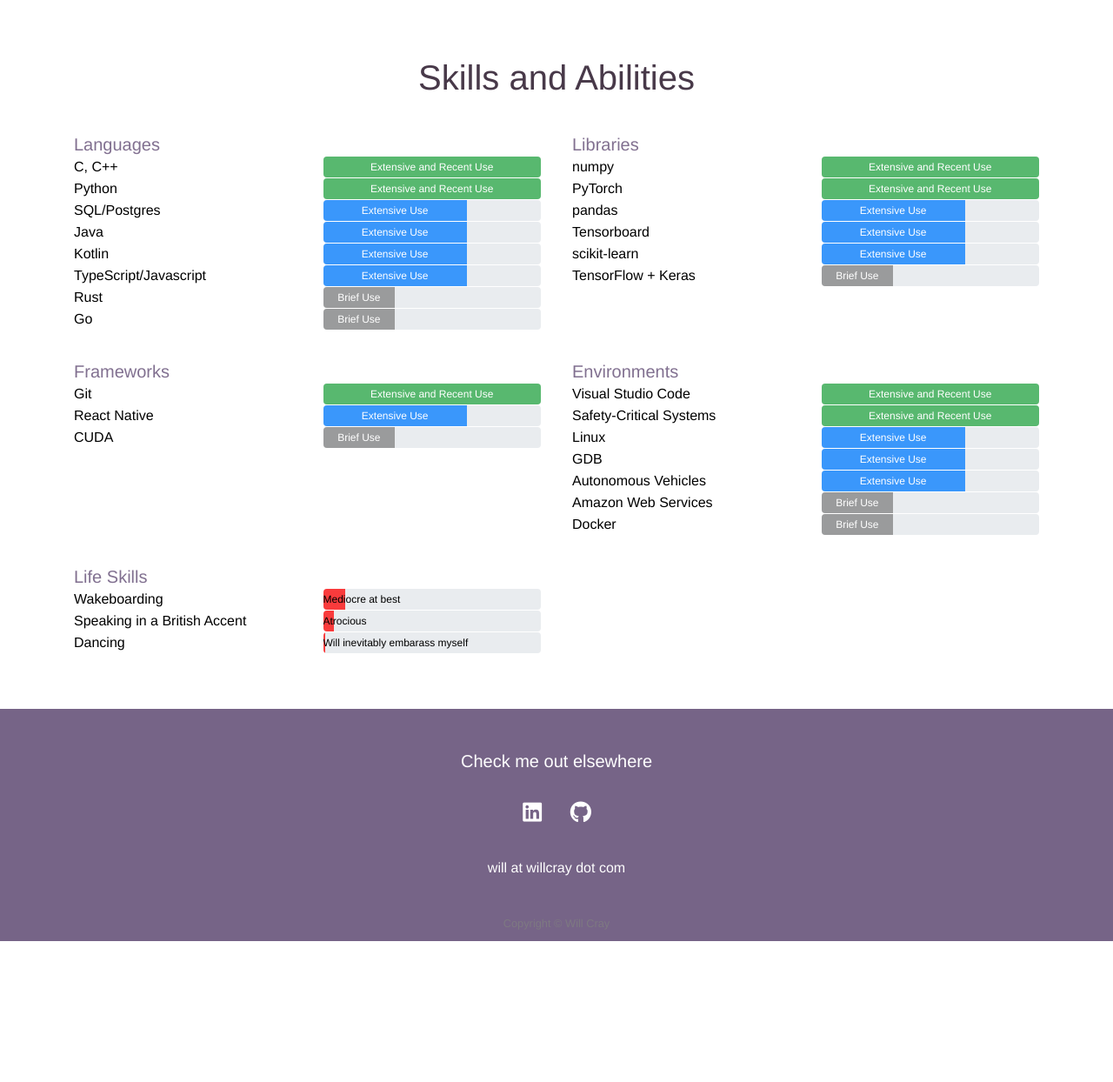
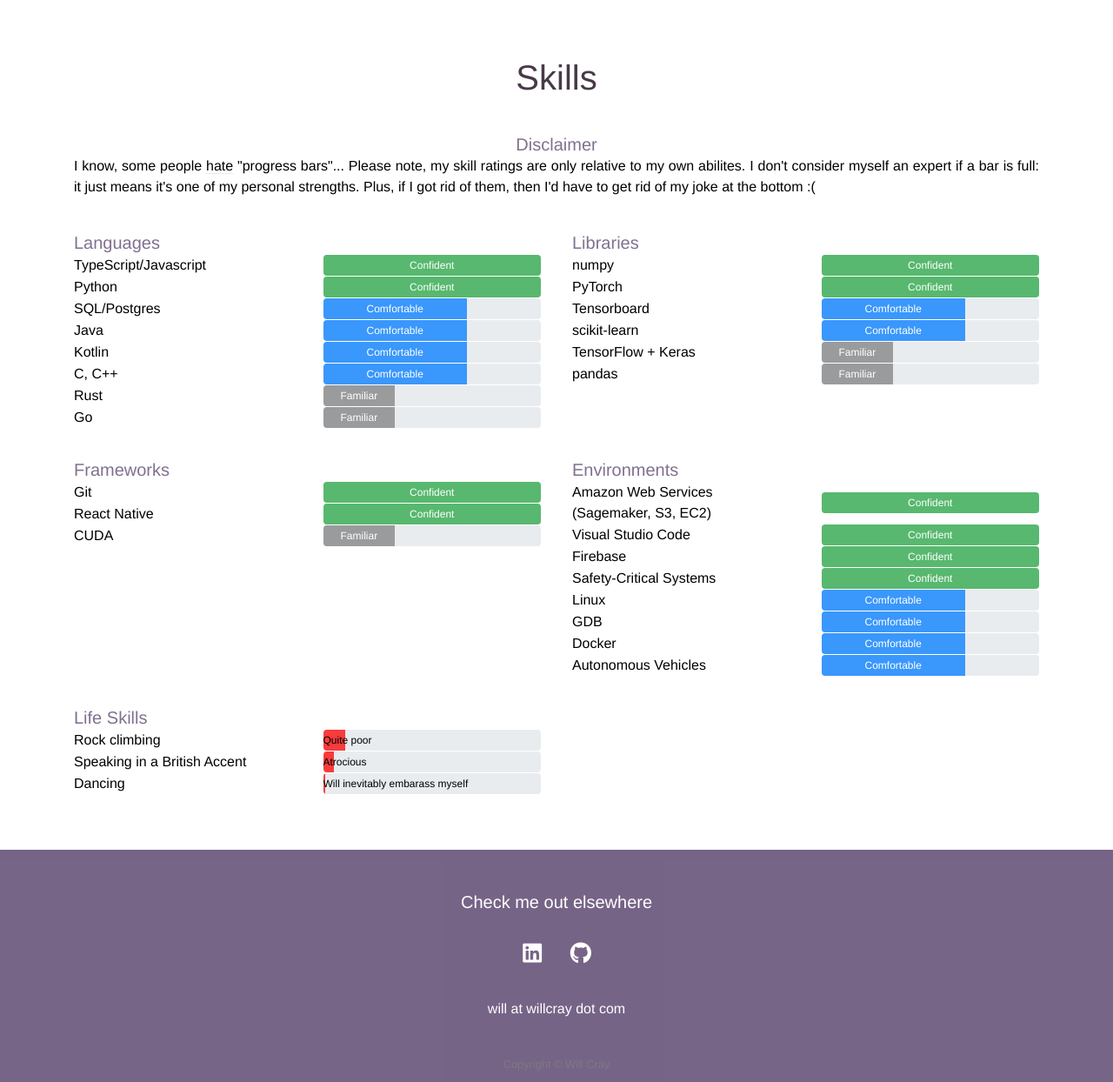
Before and after one commit to willcray/willcray.github.io, a Jekyll site: the page built from _pages/skills.html, in a window 1280 px wide. Shown: the part 282-1526 px from the top of the page at 87% size. Built offline with Jekyll 4.4.1, drawn with Linux system fonts in a browser that asks for light colours; nearby versions of some CDN libraries; before the commit the page ends 1364 px from its top, so only the background shows below that.

Commit message:
Updated skills and fixed progress bar formatting

```diff
--- a/_data/skills.yml
+++ b/_data/skills.yml
@@ -3,9 +3,9 @@
   - name: Python
     score: 2
   - name: C, C++
+    score: 1
+  - name: TypeScript/Javascript
     score: 2
-  - name: TypeScript/Javascript
-    score: 1
   - name: Kotlin
     score: 1
   - name: Java
@@ -28,14 +28,14 @@
   - name: Tensorboard
     score: 1
   - name: pandas
-    score: 1
+    score: 0
   - name: TensorFlow + Keras
     score: 0
 
 - name: Frameworks
   skills:
   - name: React Native
-    score: 1
+    score: 2
   - name: CUDA
     score: 0
   - name: Git
@@ -48,19 +48,21 @@
   - name: Safety-Critical Systems
     score: 2
   - name: Docker
-    score: 0
+    score: 1
   - name: GDB
     score: 1
+  - name: Firebase
+    score: 2
   - name: Visual Studio Code
     score: 2
   - name: Linux
     score: 1
-  - name: Amazon Web Services
-    score: 0
+  - name: Amazon Web Services (Sagemaker, S3, EC2)
+    score: 2
 
 - name: Life Skills
   skills:
-  - name: Wakeboarding
+  - name: Rock climbing
     score: -1
   - name: Speaking in a British Accent
     score: -2
--- a/_pages/skills.html
+++ b/_pages/skills.html
@@ -1,9 +1,14 @@
 ---
 layout: page
-title: Skills and Abilities
+title: Skills
 permalink: /skills/
 ---
 <div>
+    <h3>Disclaimer</h3>
+    <p>
+        I know, some people <a href="https://www.reddit.com/r/resumes/comments/e8eu7c/stop_putting_progress_bars_on_your_resume/">hate</a> "progress bars"... Please note, my skill ratings are only relative to my own abilites. I don't consider myself an expert if a bar is full: it just means it's one of my personal strengths. Plus, if I got rid of them, then I'd have to get rid of my joke at the bottom :(
+    </p>
+    <br>
 </div>
 <div class="row">
 
@@ -14,7 +19,7 @@ permalink: /skills/
         </div>
         {% assign sorted = category.skills | sort: 'score' | reverse %}
         {% for skill in sorted %}
-        <div class="row">
+        <div class="row progress-row">
             <div class="col">
                 {{ skill.name }}
             </div>
@@ -22,17 +27,17 @@ permalink: /skills/
                 <div class="progress" style="height: 2em;">
                     {% if skill.score == 0 %}
                     <div class="progress-bar bg-warning" role="progressbar" style="width: 33%" aria-valuenow="33"
-                        aria-valuemin="0" aria-valuemax="100">Brief Use</div>
+                        aria-valuemin="0" aria-valuemax="100">Familiar</div>
                     {% elsif skill.score == 1 %}
                     <div class="progress-bar" role="progressbar" style="width: 66%" aria-valuenow="66" aria-valuemin="0"
-                        aria-valuemax="100">Extensive Use</div>
+                        aria-valuemax="100">Comfortable</div>
                     {% elsif skill.score == 2 %}
                     <div class="progress-bar bg-success" role="progressbar" style="width: 100%" aria-valuenow="100"
-                        aria-valuemin="0" aria-valuemax="100">Extensive and Recent Use</div>
+                        aria-valuemin="0" aria-valuemax="100">Confident</div>
 
                     {% elsif skill.score == -1 %}
                     <div class="progress-bar-custom" role="progressbar" style="width: 10%" aria-valuenow="10" aria-valuemin="0"
-                        aria-valuemax="100">Mediocre at best</div>
+                        aria-valuemax="100">Quite poor</div>
                     {% elsif skill.score == -2 %}
                     <div class="progress-bar-custom" role="progressbar" style="width: 5%" aria-valuenow="5" aria-valuemin="0"
                         aria-valuemax="100">Atrocious</div>
--- a/css/custom.css
+++ b/css/custom.css
@@ -45,6 +45,14 @@ h5 {
 ul.icons {
     background: rgba(61, 35, 84, 0);
 }
+/*
+.progress {
+    align-items: center;
+} */
+
+.row .progress-row {
+    align-items: center;
+}
 
 @keyframes progress-bar-stripes{
     from{background-position:1rem 0}
@@ -57,7 +65,11 @@ ul.icons {
         overflow:hidden;
         font-size:.75rem;
         background-color:#e9ecef;
-        border-radius:.25rem}.progress-bar-custom
+        border-radius:.25rem;
+        align-content: center;
+    }
+
+        .progress-bar-custom
         {
             display:-ms-flexbox;
             display:flex;
@@ -65,6 +77,8 @@ ul.icons {
             flex-direction:column;
             -ms-flex-pack:center;
             justify-content:center;
+            /* justify-self: center; */
+            /* align-items: flex-end; */
             color:rgb(0, 0, 0);
             text-align:center;
             font-weight: 400;
```
